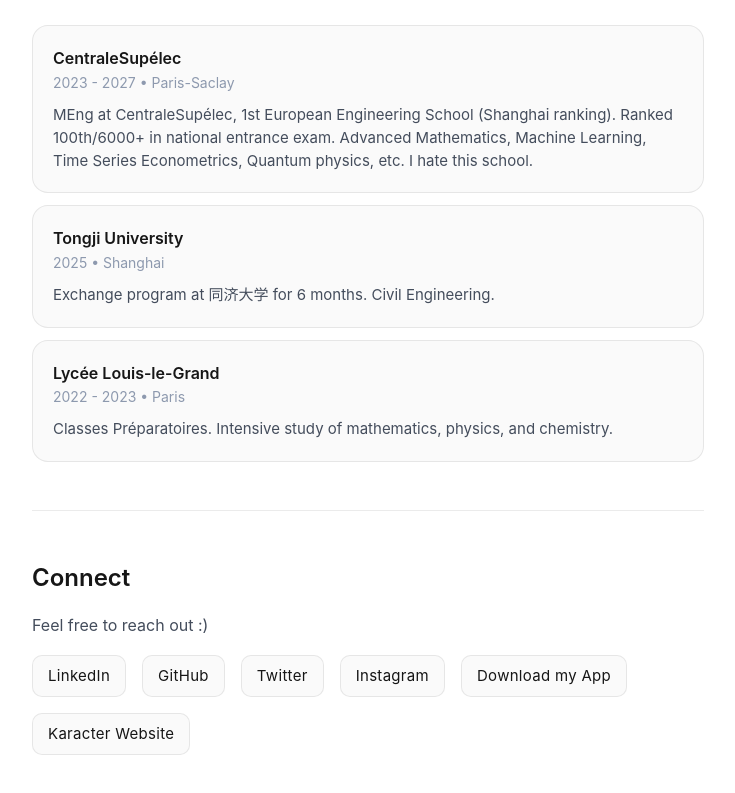
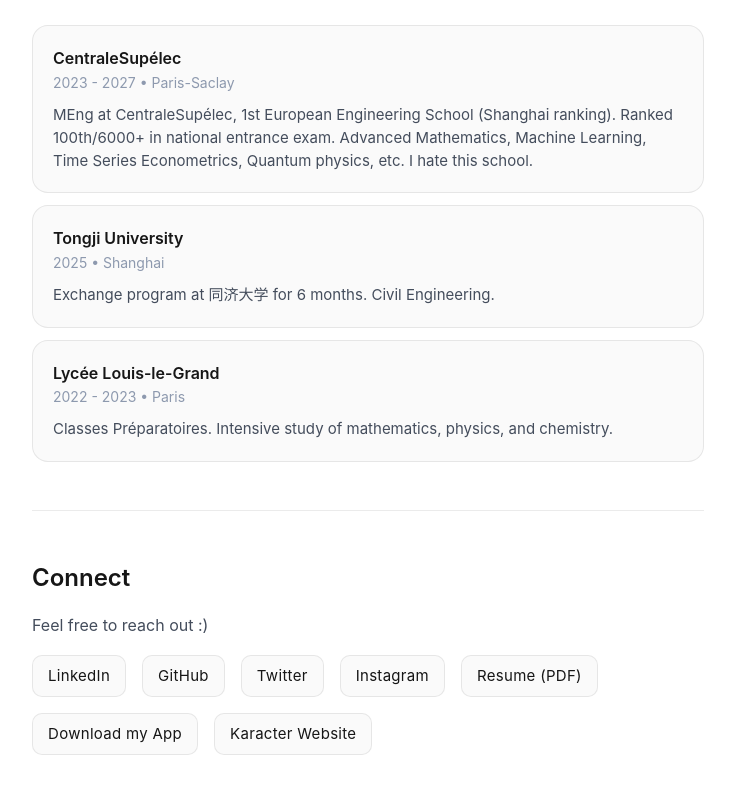
Before and after one commit to El-oan/personal_website, a Vue app: page / in a window 1280 px wide. Shown: the part 1975-2768 px from the top of the page, without its empty margins (272-1007 px from the left). Built offline with nearby package versions, Linux system fonts and the light colour scheme.

Commit message:
[ADD] added resume (without personnal info)

```diff
--- a/src/home/HomeView.vue
+++ b/src/home/HomeView.vue
@@ -167,6 +167,7 @@
         <a href="https://github.com/El-oan" target="_blank" class="link-button"> GitHub </a>
         <a href="https://x.com/eeloannn" target="_blank" class="link-button"> Twitter </a>
         <a href="https://www.instagram.com/eloan.trtl/" target="_blank" class="link-button"> Instagram </a>
+        <a href="/resume.pdf" class="link-button" download> Resume (PDF) </a>
         <a href="https://apps.apple.com/us/app/%E6%96%87-character/id6747664971" target="_blank" class="link-button">
           Download my App
         </a>
```
Also changed, not shown: 1 other file (tests, documents, lock files or other folders).
